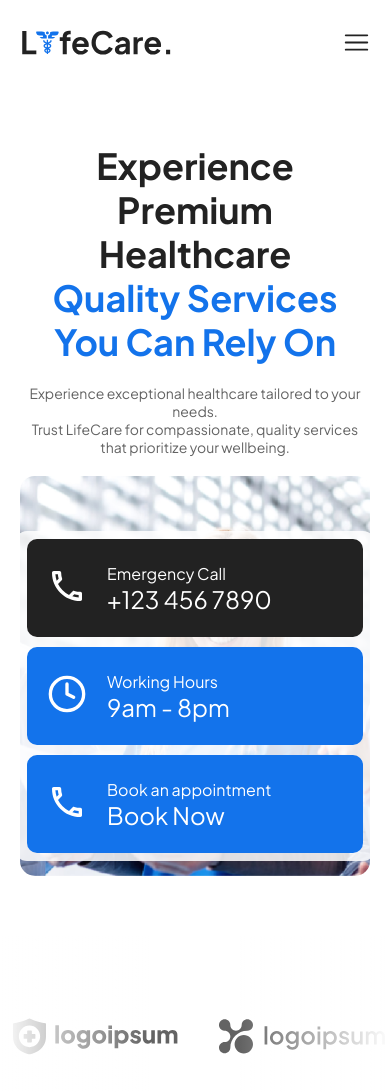
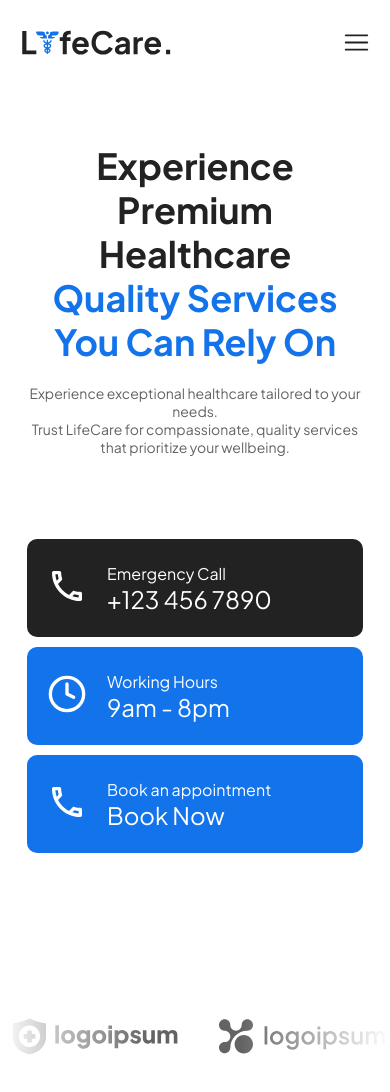
Before and after one commit to Yashwanthmalviya/LifeCare, a React (Vite) app: page / in a window 390 px wide. Shown: the top 1092 px of the page. Built offline with nearby package versions, Linux system fonts and the light colour scheme.

Commit message:
new commit

```diff
--- a/src/containers/Hero/Hero.css
+++ b/src/containers/Hero/Hero.css
@@ -59,6 +59,8 @@
     .hero__image {
         height: 650px;
     }
+
+
 }
 
 
@@ -103,4 +105,7 @@
         gap: 10px;
         padding: 8px 12px;
     }
+    .hero__image{
+        background: none;
+    }
 }
```
